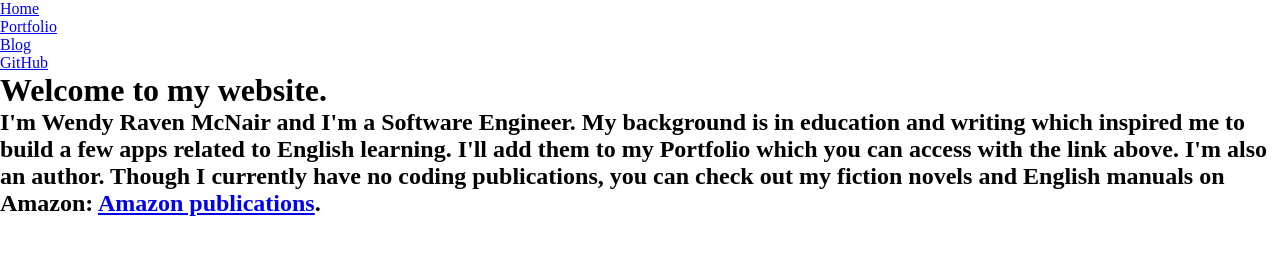
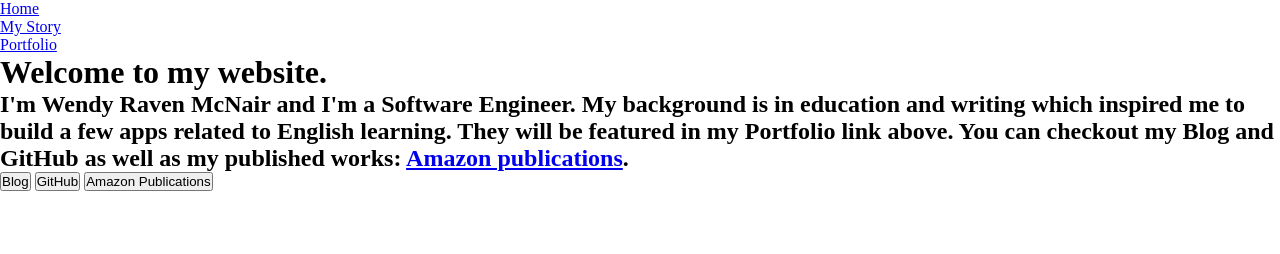
Before and after one commit to devWRM/my-website2, a plain HTML site: page index.html in a window 1280 px wide. Drawn offline with Linux system fonts and the light colour scheme.

Commit message:
edited links and intro text and added 3 buttons

```diff
--- a/index.html
+++ b/index.html
@@ -10,16 +10,20 @@
             <nav class="navbar">
                 <ul>
                     <li><a href="#">Home</a></li>
+                    <li><a href="#">My Story</a></li>
                     <li><a href="#">Portfolio</a></li>
-                    <li><a href="#">Blog</a></li>
-                    <li><a href="#">GitHub</a></li>
                 </ul>
             </nav>
             <div class="intro">
                 <h1>Welcome to my website.</h1>
                 <h2>
-                    I'm Wendy Raven McNair and I'm a Software Engineer. My background is in education and writing which inspired me to build a few apps related to English learning. I'll add them to my Portfolio which you can access with the link above. I'm also an author. Though I currently have no coding publications, you can check out my fiction novels and English manuals on Amazon: <a href="https://www.amazon.com/s?k=Wendy+Raven+McNair&i=stripbooks&ref=nb_sb_noss" target="_blank">Amazon publications</a>.
+                    I'm Wendy Raven McNair and I'm a Software Engineer. My background is in education and writing which inspired me to build a few apps related to English learning. They will be featured in my Portfolio link above. You can checkout my Blog and GitHub as well as my published works: <a href="https://www.amazon.com/s?k=Wendy+Raven+McNair&i=stripbooks&ref=nb_sb_noss" target="_blank">Amazon publications</a>.
                 </h2>
+                <div class="buttons">
+                    <button class="btn blog">Blog</button>
+                    <button class="btn github">GitHub</button>
+                    <button class="btn pubs">Amazon Publications</button>
+                </div>
 
             </div>
 
```
